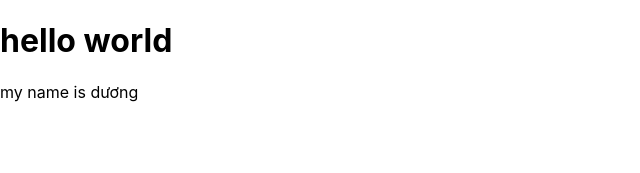
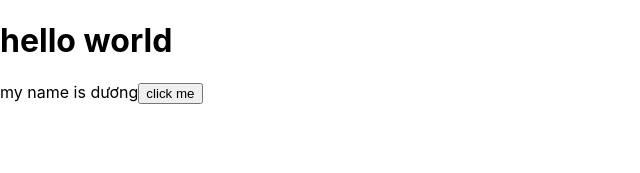
Before and after one commit to duongko/ReactJs, a React (Create React App) app: page / in a window 1280 px wide. Shown: the top 173 px of the page, without its empty margins (0-640 px from the left). Built offline with nearby package versions, Linux system fonts and the light colour scheme.

Commit message:
video3/setState

```diff
--- a/src/App.js
+++ b/src/App.js
@@ -9,11 +9,24 @@ class App extends React.Component {
     name: 'dương',
     age: '23',
   }
+
+  handelclick(event) {
+    // console.log('cảm ơn bạn rất nhiều')
+    console.log(event)
+    console.log("tên tôi là :", this.state.name)
+    this.setState({
+      name: "minh anh"
+
+      ///hàm setState là hàm giúp cập nhập/thaydoi  của thằng state
+    })
+  }
   render() {
     return (
       <div>
         <h1>hello world</h1>
         my name is {this.state.name}
+
+        <button onClick={(event) => { this.handelclick(event) }}>click me</button>
       </div>
     )
   }
```
